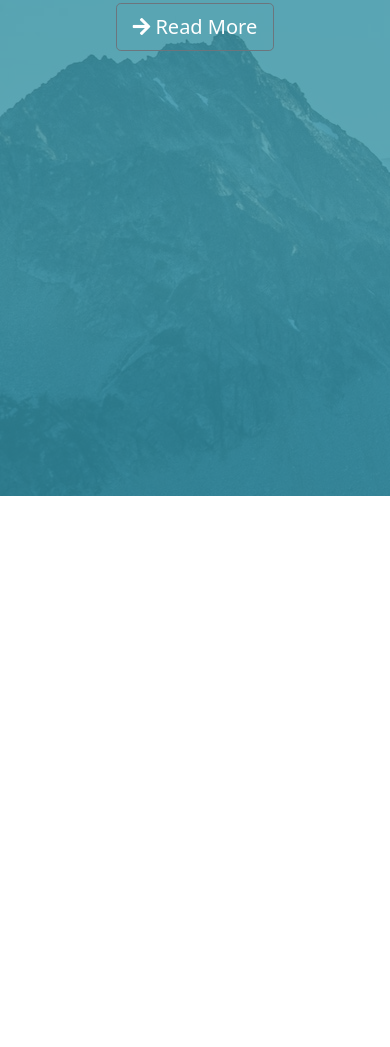
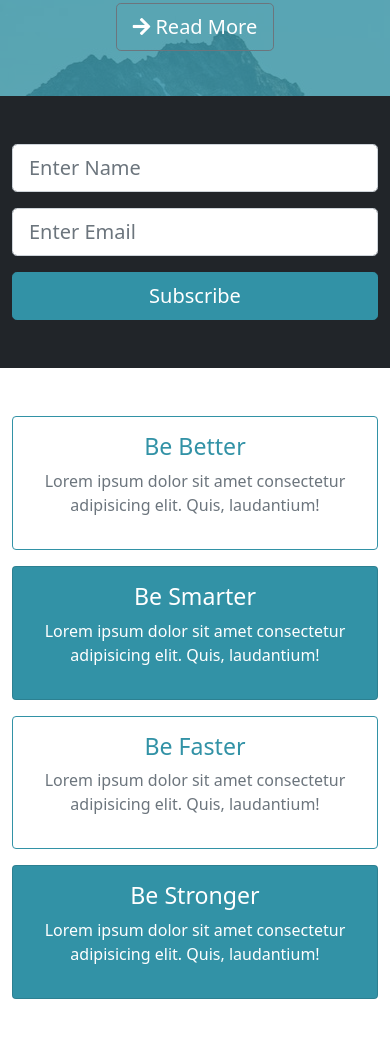
Before and after one commit to kostagrin/Anaxagoras, a website: page index.html in a window 390 px wide. Shown: the part 409-1456 px from the top of the page. Before the commit the page ends 905 px from the top, so only its background shows below. Drawn offline with nearby package versions, Linux system fonts and the light colour scheme.

Commit message:
markup and style "newsletter" section

```diff
--- a/css/style.css
+++ b/css/style.css
@@ -10,8 +10,8 @@ body {
     padding-right: 1.4rem; }
 
 #showcase {
+  background-image: url(../img/mountains.jpg);
   position: relative;
-  background-image: url(../img/mountains.jpg);
   min-height: 800px; }
   #showcase .primary-overlay {
     background-color: rgba(50, 146, 166, 0.8);
@@ -20,3 +20,21 @@ body {
     left: 0;
     width: 100%;
     height: 100%; }
+
+@media screen and (max-width: 1200px) {
+  #showcase {
+    min-height: 700px; } }
+
+@media screen and (max-width: 992px) {
+  #showcase {
+    min-height: 600px; } }
+
+@media screen and (max-width: 768px) {
+  #showcase {
+    min-height: 500px; }
+  .mb-resp {
+    margin-bottom: 1rem; } }
+
+@media screen and (max-width: 576px) {
+  #showcase {
+    min-height: 400px; } }
--- a/index.html
+++ b/index.html
@@ -54,7 +54,8 @@
             <h1 class="display-2 mt-5 pt-5">
               Do What You Dream Of...
             </h1>
-            <p class="lead">Lorem, ipsum dolor sit amet consectetur adipisicing elit. Omnis, sunt!</p>
+            <p class="lead">Lorem, ipsum dolor sit amet consectetur adipisicing
+              elit. Omnis, sunt!</p>
             <a href="#" class="btn btn-outline-secondary btn-lg text-white">
               <i class="fas fa-arrow-right"></i>
               Read More
@@ -67,6 +68,70 @@
       </div>
     </div>
   </section>
+
+  <section id="newsletter" class="bg-dark text-white py-5">
+    <div class="container">
+      <div class="row">
+        <div class="col-md-4 mb-resp">
+          <input type="text" class="form-control form-control-lg"
+            placeholder="Enter Name">
+        </div>
+        <div class="col-md-4 mb-resp"><input type="email"
+            class="form-control form-control-lg" placeholder="Enter Email">
+        </div>
+        <div class="col-md-4">
+          <div class="d-grid">
+            <button class="btn btn-primary btn-lg text-white">
+              <i class="fas-fa-envelope-open-o"></i> Subscribe
+            </button>
+          </div>
+        </div>
+      </div>
+    </div>
+  </section>
+
+  <div id="boxes" class="py-5">
+    <div class="container">
+      <div class="row">
+        <div class="col-md-3">
+          <div class="card text-center border-primary mb-resp">
+            <div class="card-body">
+              <h3 class="text-primary">Be Better</h3>
+              <p class="text-muted">Lorem ipsum dolor sit amet consectetur
+                adipisicing elit. Quis, laudantium!</p>
+            </div>
+          </div>
+        </div>
+        <div class="col-md-3">
+          <div class="card text-center bg-primary text-white mb-resp">
+            <div class="card-body">
+              <h3>Be Smarter</h3>
+              <p>Lorem ipsum dolor sit amet consectetur
+                adipisicing elit. Quis, laudantium!</p>
+            </div>
+          </div>
+        </div>
+        <div class="col-md-3">
+          <div class="card text-center border-primary mb-resp">
+            <div class="card-body">
+              <h3 class="text-primary">Be Faster</h3>
+              <p class="text-muted">Lorem ipsum dolor sit amet consectetur
+                adipisicing elit. Quis, laudantium!</p>
+            </div>
+          </div>
+        </div>
+        <div class="col-md-3">
+          <div class="card text-center bg-primary text-white">
+            <div class="card-body">
+              <h3>Be Stronger</h3>
+              <p>Lorem ipsum dolor sit amet consectetur
+                adipisicing elit. Quis, laudantium!</p>
+            </div>
+          </div>
+        </div>
+      </div>
+    </div>
+  </div>
 
   <script src="https://code.jquery.com/jquery-3.6.0.min.js"
     integrity="sha256-/xUj+3OJU5yExlq6GSYGSHk7tPXikynS7ogEvDej/m4="
```
